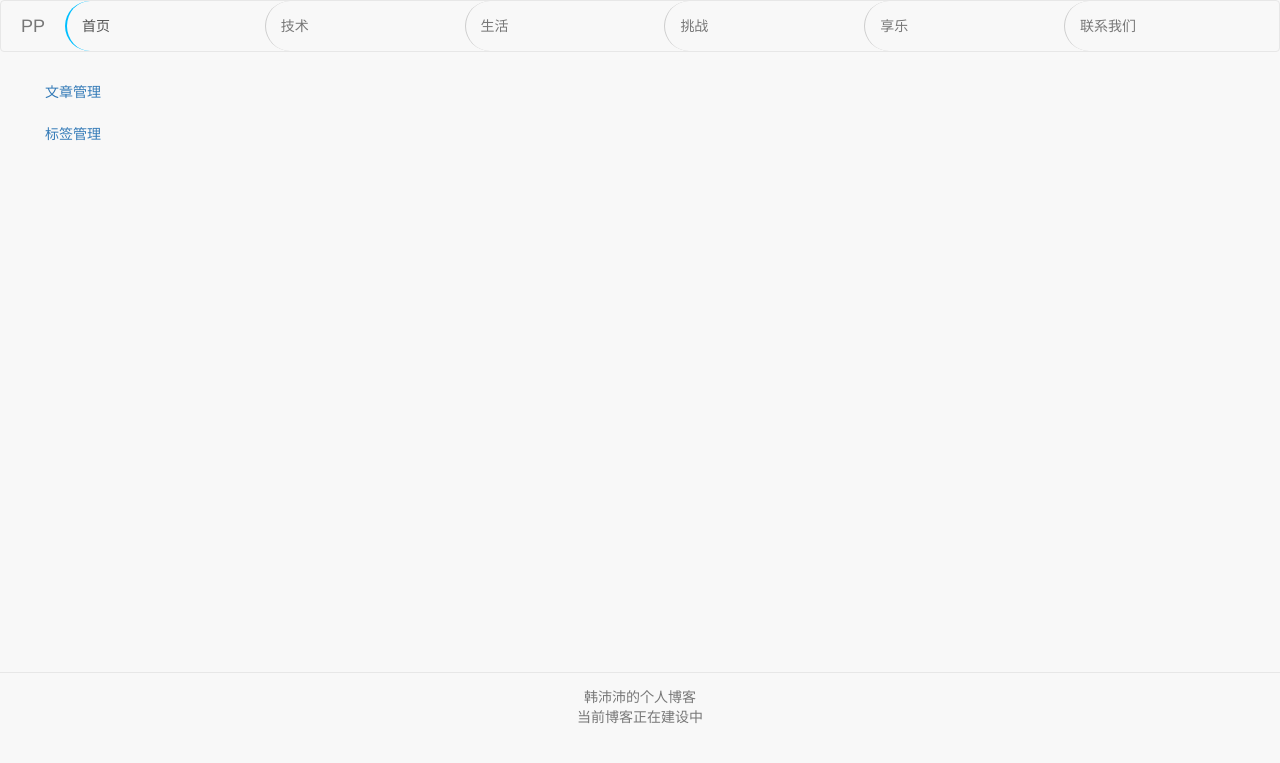
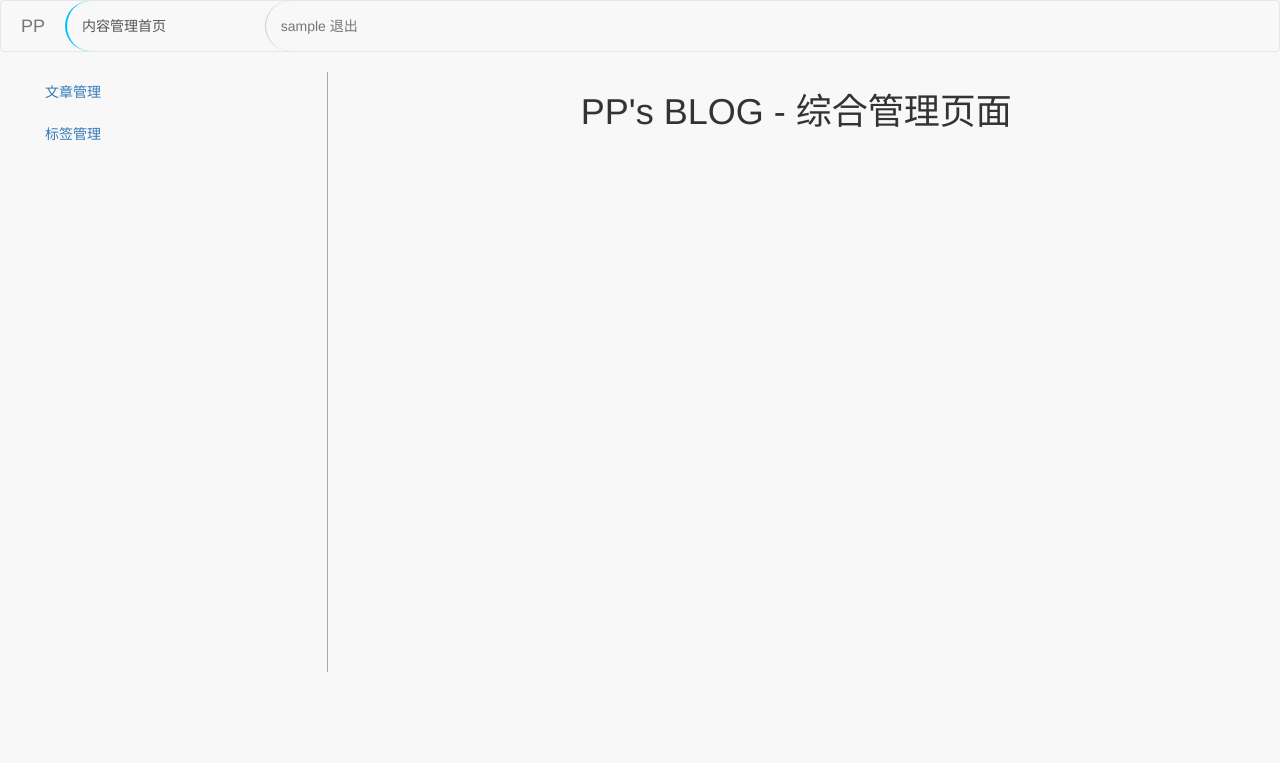
Before and after one commit to legenove/py_Blog, a Django app: page /manage/ in a window 1280 px wide. Shown: the top 763 px of the page. Run offline with Django 3.2, Linux system fonts and the light colour scheme; the visitor is signed in with stand-in values (Sample User, id 1); some libraries are stand-ins or nearby versions.

Commit message:
split inner&outer templates

```diff
--- /dev/null
+++ b/app/contents/static/css/inner.css
@@ -0,0 +1 @@
+#left-nav{border-right: 1px solid #aaa;min-height: 600px;}
--- /dev/null
+++ b/app/contents/templates/inner_base.html
@@ -0,0 +1,61 @@
+{% extends 'boostrap_base.html' %}
+{% block page_meta %}
+<meta name="keywords" content="Passionate, Play more">
+<meta name="description" content="憨沛沛和阳酱的个人博客">
+<meta http-equiv="Cache-Control" content="no-siteapp">
+<meta http-equiv="Cache-Control" content="no-transform">
+{% endblock %}
+{% block page_title %}
+{% endblock %}
+{% block page_header %}
+<link href="{{ STATIC_URL }}css/inner.css" rel="stylesheet">
+    {% block manage_header %}
+    {% endblock %}
+{% endblock %}
+{% block top_nav %}
+<nav class="navbar navbar-default">
+    <div class="container-fluid" id="top-navbar-holder">
+        <div class="navbar-header" id="top-navbar-header">
+            <button type="button" class="navbar-toggle collapsed" data-toggle="collapse"
+                    data-target="#top-navbar-collapse" aria-expanded="false">
+                <span class="sr-only">pp</span>
+                <span class="icon-bar"></span>
+                <span class="icon-bar"></span>
+                <span class="icon-bar"></span>
+            </button>
+            <a class="navbar-brand" href="/">PP</a>
+        </div>
+        <div class="collapse navbar-collapse" id="top-navbar-collapse">
+            <ul class="nav navbar-nav" id="top-navbar-items">
+                <li class="active">
+                    <a href="{% url 'manage_page' %}">内容管理首页<span class="sr-only">(当前页)</span></a>
+                </li>
+                <li>
+                    <a href="{% url 'signout' %}">{{ user.username }} 退出</a>
+                </li>
+            </ul>
+        </div>
+    </div>
+</nav>
+{% endblock %}
+
+{% block content %}
+<div class="col-xs-3 navbar-left" id="left-nav">
+    <ul class="nav nav-stacked">
+        <li role="presentation" class="active">
+            <a href="{% url 'list_articles' %}">文章管理</a>
+        </li>
+        <li role="presentation">
+            <a href="{% url 'list_tags' %}">标签管理</a>
+        </li>
+    </ul>
+</div>
+<div class="col-xs-9">
+    {% block manage_content %}
+    {% endblock %}
+</div>
+{% endblock %}
+{% block footer %}
+{% endblock %}
+{% block js %}
+{% endblock %}
--- /dev/null
+++ b/app/contents/templates/inner_index.html
@@ -0,0 +1,13 @@
+{% extends 'inner_base.html' %}
+{% block page_title %}
+PP's BLOG - 综合管理页面
+{% endblock %}
+{% block manage_header %}
+<style>
+</style>
+{% endblock %}
+{% block manage_content %}
+<h1 class="text-center">
+    PP's BLOG - 综合管理页面
+</h1>
+{% endblock %}
--- a/app/contents/templates/manage.html
+++ /dev/null
@@ -1,20 +0,0 @@
-{% extends 'base.html' %}
-{% block page_title %}
-PP's BLOG - 综合管理页面
-{% endblock %}
-{% block content %}
-<div class="col-xs-3 navbar-left">
-    <ul class="nav nav-stacked">
-        <li role="presentation" class="active">
-            <a href="{% url 'list_articles' %}">文章管理</a>
-        </li>
-        <li role="presentation">
-            <a href="{% url 'list_tags' %}">标签管理</a>
-        </li>
-
-    </ul>
-</div>
-<div class="col-xs-9">
-
-</div>
-{% endblock %}
--- a/app/contents/urls.py
+++ b/app/contents/urls.py
@@ -2,7 +2,7 @@
 from django.conf.urls import patterns, url
 
 urlpatterns = patterns(
-    'contents.views',
+    'app.contents.views',
     url(regex='^articles/list$', view='list_articles', name=u'list_articles'),
     url(regex='^articles/new$', view='new_article', name=u'new_article'),
     url(regex='^articles/edit/(?P<id>\d+)$', view='edit_article', name=u'edit_article'),
--- /dev/null
+++ b/app/outside/__init__.py
@@ -0,0 +1 @@
+__author__ = 'mrpp'
--- a/app/contents/templates/index.html
+++ b/app/outside/templates/index.html
@@ -1,4 +1,4 @@
-{% extends 'base.html' %}
+{% extends 'outside_base.html' %}
 {% block page_title %}
     Passionate, Play more
 {% endblock %}
--- a/app/contents/templates/base.html
+++ b/app/outside/templates/outside_base.html
@@ -4,6 +4,11 @@
 <meta name="description" content="憨沛沛和阳酱的个人博客">
 <meta http-equiv="Cache-Control" content="no-siteapp">
 <meta http-equiv="Cache-Control" content="no-transform">
+{% endblock %}
+{% block page_title %}
+{% endblock %}
+{% block page_header %}
+<link href="{{ STATIC_URL }}css/outside.css" rel="stylesheet">
 {% endblock %}
 {% block top_nav %}
 <nav class="navbar navbar-default">
@@ -40,9 +45,13 @@
     </div>
 </nav>
 {% endblock %}
+{% block content %}
+{% endblock %}
 {% block footer %}
 <div class="container-fluid text-center" id="footer">
     <div>韩沛沛的个人博客</div>
     <div>当前博客正在建设中</div>
 </div>
 {% endblock %}
+{% block js %}
+{% endblock %}
--- /dev/null
+++ b/app/outside/views/__init__.py
@@ -0,0 +1,2 @@
+__author__ = 'mrpp'
+from index import *
--- a/app/contents/views/index.py
+++ b/app/outside/views/index.py
@@ -9,4 +9,4 @@ def index_page(request):
 
 @login_required()
 def manage_page(request):
-    return render(request, "manage.html", {})
+    return render(request, "inner_index.html", {})
--- a/app/settings.py
+++ b/app/settings.py
@@ -97,6 +97,7 @@ STATIC_URL = '/static/'
 TEMPLATE_DIRS = [
     os.path.join(BASE_DIR, 'app/templates'),
     os.path.join(BASE_DIR, 'app/contents/templates'),
+    os.path.join(BASE_DIR, 'app/outside/templates'),
     ]
 DATE_FORMAT = 'Y-m-d'
 DATETIME_FORMAT = 'Y-m-d H:i'
--- a/app/urls.py
+++ b/app/urls.py
@@ -8,11 +8,11 @@ urlpatterns = patterns('',
     # url(r'^$', 'mysite.views.home', name='home'),
     # url(r'^blog/', include('blog.urls')),
 
-    url(r'^$', 'contents.views.index.index_page', name='index_page'),
+    url(r'^$', 'outside.views.index.index_page', name='index_page'),
     url(r'^admin/', include(admin.site.urls)),
-    url(r'^manage/', 'contents.views.index.manage_page', name='manage_page'),
+    url(r'^manage/', 'outside.views.index.manage_page', name='manage_page'),
     url(r'^contents/', include('contents.urls')),
 
     url(r'^signin/$', 'django.contrib.auth.views.login', {'template_name': 'signin.html'}, name="signin"),
-    # url(r'^signout/$', 'django.contrib.auth.views.logout_then_login',  name="signout"),
+    url(r'^signout/$', 'django.contrib.auth.views.logout_then_login',  name="signout"),
 )
```
Also changed, not shown: app/contents/templates/articles/list.html (+4 -4 lines), app/outside/urls.py (added, +12 -0 lines), app/contents/static/css/outside.css (added).
